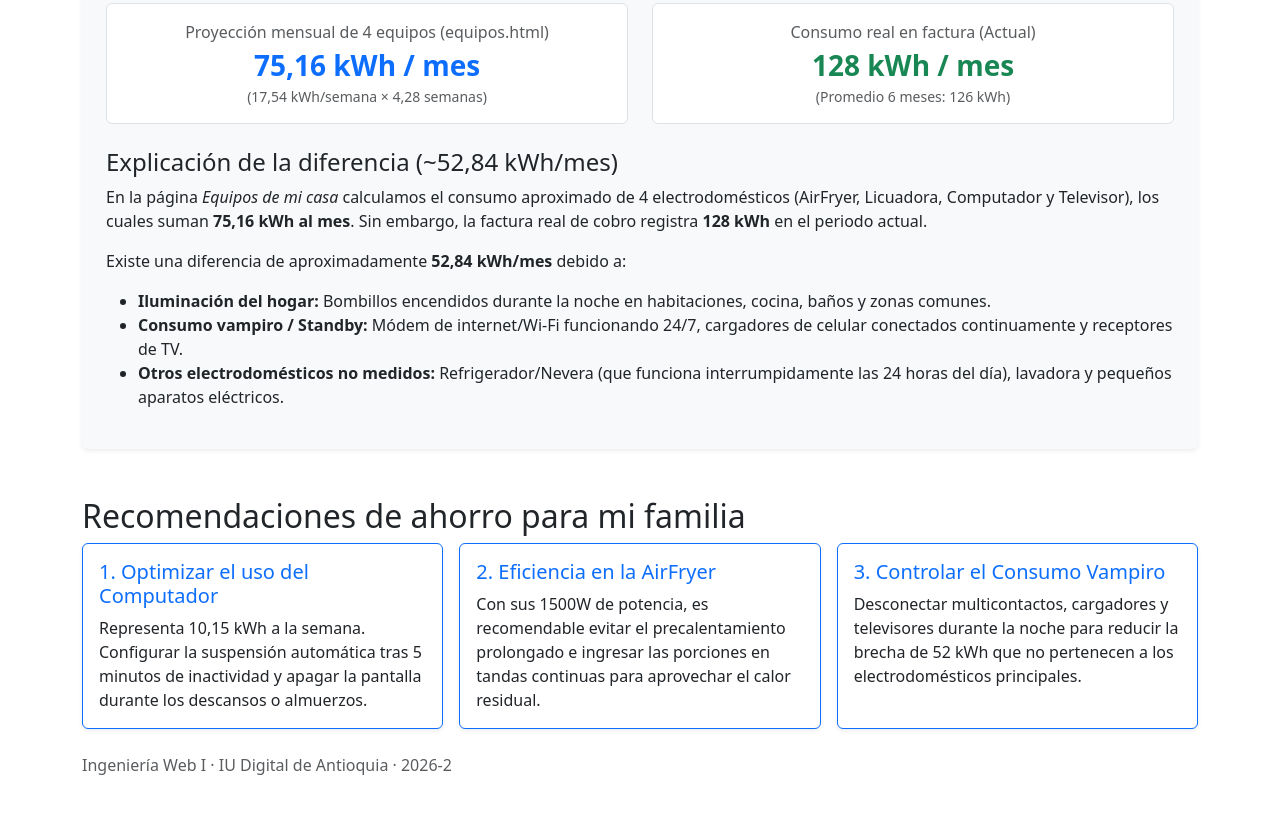
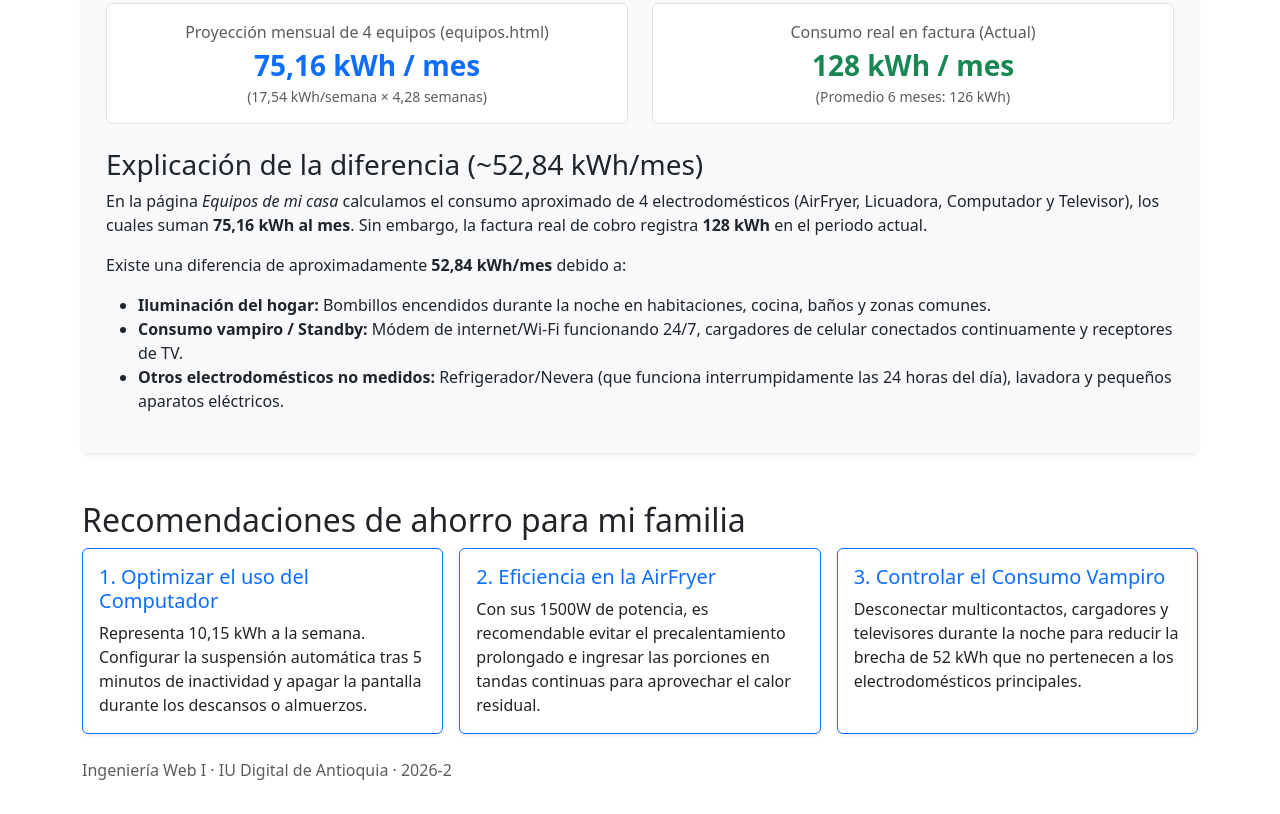
Before and after one commit to RavenX6/ahorra-energia, a plain HTML site: page mi-factura.html in a window 1280 px wide. Shown: the part 926-1740 px from the top of the page. Drawn offline with nearby package versions, Linux system fonts and the light colour scheme.

Commit message:
Fix HTML formatting and structure in mi-factura.html

```diff
--- a/mi-factura.html
+++ b/mi-factura.html
@@ -92,7 +92,7 @@
                     </div>
                 </div>
 
-                <h4>Explicación de la diferencia (~52,84 kWh/mes)</h4>
+                <h3>Explicación de la diferencia (~52,84 kWh/mes)</h3>
                 <p>
                     En la página <em>Equipos de mi casa</em> calculamos el consumo aproximado de 4 electrodomésticos (AirFryer, Licuadora, Computador y Televisor), los cuales suman <strong>75,16 kWh al mes</strong>. Sin embargo, la factura real de cobro registra <strong>128 kWh</strong> en el periodo actual.
                 </p>
@@ -112,7 +112,7 @@
                 <div class="col-md-4">
                     <div class="card h-100 border-primary shadow-sm">
                         <div class="card-body">
-                            <h5 class="card-title text-primary">1. Optimizar el uso del Computador</h5>
+                            <h3 class="card-title text-primary h5">1. Optimizar el uso del Computador</h3>
                             <p class="card-text">
                                 Representa 10,15 kWh a la semana. Configurar la suspensión automática tras 5 minutos de inactividad y apagar la pantalla durante los descansos o almuerzos.
                             </p>
@@ -122,7 +122,7 @@
                 <div class="col-md-4">
                     <div class="card h-100 border-primary shadow-sm">
                         <div class="card-body">
-                            <h5 class="card-title text-primary">2. Eficiencia en la AirFryer</h5>
+                            <h3 class="card-title text-primary h5">2. Eficiencia en la AirFryer</h3>
                             <p class="card-text">
                                 Con sus 1500W de potencia, es recomendable evitar el precalentamiento prolongado e ingresar las porciones en tandas continuas para aprovechar el calor residual.
                             </p>
@@ -132,7 +132,7 @@
                 <div class="col-md-4">
                     <div class="card h-100 border-primary shadow-sm">
                         <div class="card-body">
-                            <h5 class="card-title text-primary">3. Controlar el Consumo Vampiro</h5>
+                            <h3 class="card-title text-primary h5">3. Controlar el Consumo Vampiro</h3>
                             <p class="card-text">
                                 Desconectar multicontactos, cargadores y televisores durante la noche para reducir la brecha de 52 kWh que no pertenecen a los electrodomésticos principales.
                             </p>
```
